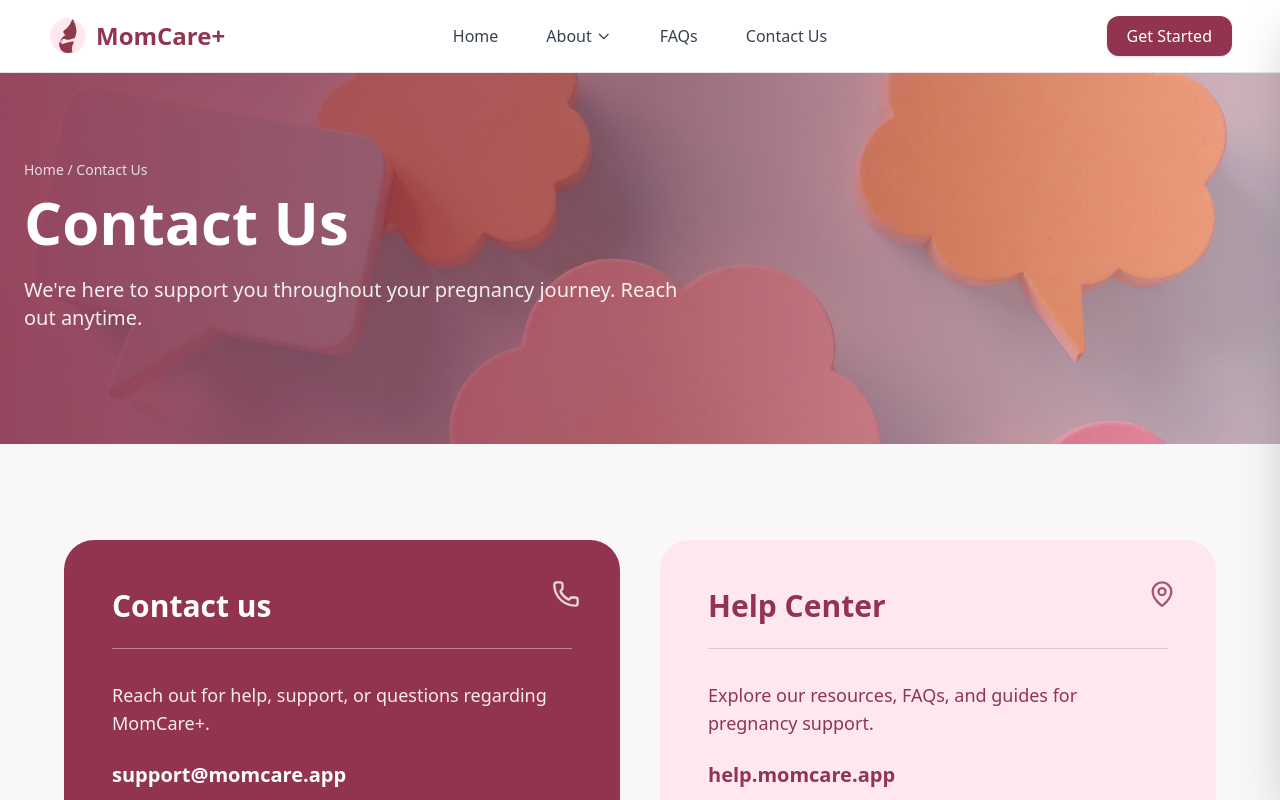
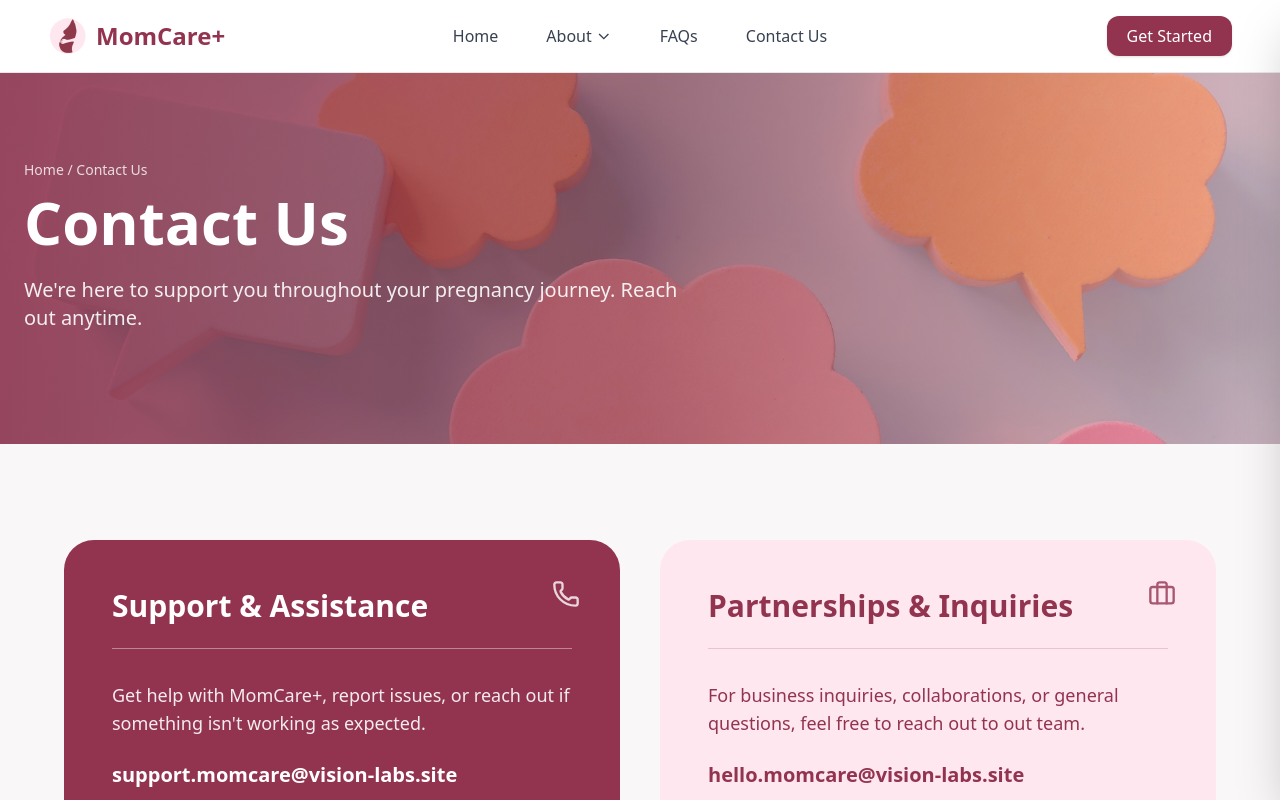
Before and after one commit to write2nupu/MomCare-Website, a React (Vite) app: page /contact in a window 1280 px wide. Shown: the top 800 px of the page. Built offline with nearby package versions, Linux system fonts and the light colour scheme.

Commit message:
update contact us page

```diff
--- a/src/pages/ContactUs.tsx
+++ b/src/pages/ContactUs.tsx
@@ -1,6 +1,6 @@
 "use client"
 
-import { MapPin, Phone } from "lucide-react"
+import { Briefcase, Phone } from "lucide-react"
 import { useEffect, useState } from "react"
 import { Outlet } from "react-router-dom"
 import CTA from "../components/CTA"
@@ -82,21 +82,17 @@ export default function ContactUs() {
                         <Phone size={28} className="absolute right-6 top-6 sm:right-10 sm:top-10 opacity-80" />
 
                         <h3 className="text-xl sm:text-2xl md:text-3xl font-bold mb-4 sm:mb-6">
-                            Contact us
+                            Support & Assistance
                         </h3>
 
                         <div className="h-[1px] bg-white/40 mb-6 sm:mb-8" />
 
                         <p className="text-white/90 text-sm sm:text-base md:text-lg mb-4 sm:mb-6">
-                            Reach out for help, support, or questions regarding MomCare+.
+                            Get help with MomCare+, report issues, or reach out if something isn't working as expected.
                         </p>
 
                         <p className="text-base sm:text-lg md:text-xl font-semibold break-all">
-                            support@momcare.app
-                        </p>
-
-                        <p className="text-sm sm:text-base md:text-lg mt-2 opacity-90">
-                            +91 98765 43210
+                          support.momcare@vision-labs.site
                         </p>
 
                     </div>
@@ -104,20 +100,20 @@ export default function ContactUs() {
                     {/* HELP CENTER CARD */}
                     <div className="bg-secondary text-primary rounded-2xl sm:rounded-[30px] p-6 sm:p-8 md:p-12 relative overflow-hidden">
 
-                        <MapPin size={28} className="absolute right-6 top-6 sm:right-10 sm:top-10 opacity-80" />
+                        <Briefcase size={28} className="absolute right-6 top-6 sm:right-10 sm:top-10 opacity-80" />
 
                         <h3 className="text-xl sm:text-2xl md:text-3xl font-bold mb-4 sm:mb-6">
-                            Help Center
+                            Partnerships & Inquiries
                         </h3>
 
                         <div className="h-[1px] bg-primary/20 mb-6 sm:mb-8" />
 
                         <p className="text-sm sm:text-base md:text-lg mb-4 sm:mb-6">
-                            Explore our resources, FAQs, and guides for pregnancy support.
+                            For business inquiries, collaborations, or general questions, feel free to reach out to out team.
                         </p>
 
                         <p className="text-base sm:text-lg md:text-xl font-semibold break-all">
-                            help.momcare.app
+                          hello.momcare@vision-labs.site
                         </p>
 
                     </div>
```
